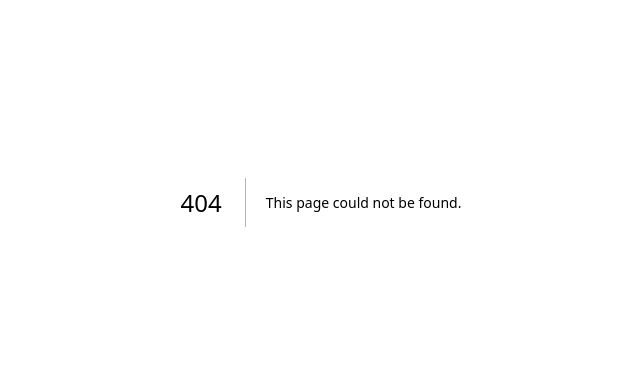
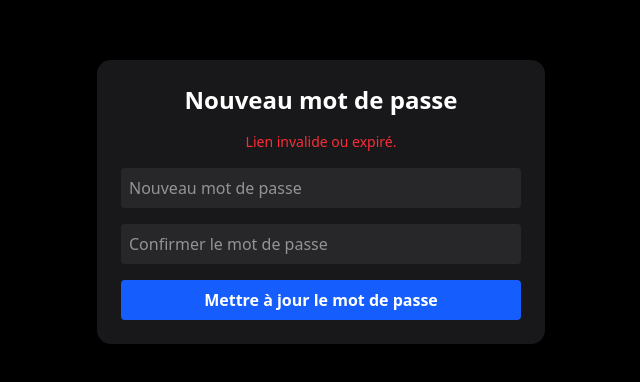
Before and after one commit to Sory-7564/my-omnia, a Next.js app: page /auth/reset-password in a window 1280 px wide. Before the commit this address had no page. Shown: the part 198-580 px from the top of the page, without its empty margins (319-959 px from the left). Built offline with nearby package versions, Linux system fonts and the light colour scheme; no server answers.

Commit message:
Create page.tsx

```diff
--- /dev/null
+++ b/src/app/auth/reset-password/page.tsx
@@ -0,0 +1,114 @@
+'use client'
+
+import { useEffect, useState } from 'react'
+import { useRouter } from 'next/navigation'
+import { supabase } from '@/lib/supabaseClient'
+
+export default function ResetPasswordPage() {
+  const router = useRouter()
+
+  const [password, setPassword] = useState('')
+  const [confirm, setConfirm] = useState('')
+  const [loading, setLoading] = useState(false)
+  const [checking, setChecking] = useState(true)
+  const [error, setError] = useState('')
+  const [success, setSuccess] = useState('')
+
+  // Vérifie la session venant du lien email
+  useEffect(() => {
+    const checkSession = async () => {
+      const { data } = await supabase.auth.getSession()
+
+      if (!data.session) {
+        setError('Lien invalide ou expiré.')
+      }
+
+      setChecking(false)
+    }
+
+    checkSession()
+  }, [])
+
+  const handleUpdatePassword = async (e: React.FormEvent) => {
+    e.preventDefault()
+    setError('')
+    setSuccess('')
+
+    if (password !== confirm) {
+      setError('Les mots de passe ne correspondent pas.')
+      return
+    }
+
+    setLoading(true)
+
+    const { error } = await supabase.auth.updateUser({
+      password,
+    })
+
+    if (error) {
+      setError(error.message)
+    } else {
+      setSuccess('Mot de passe mis à jour avec succès 🎉')
+
+      setTimeout(() => {
+        router.push('/auth/login')
+      }, 2000)
+    }
+
+    setLoading(false)
+  }
+
+  if (checking) {
+    return (
+      <div className="min-h-screen flex items-center justify-center text-white">
+        Vérification du lien...
+      </div>
+    )
+  }
+
+  return (
+    <div className="min-h-screen flex items-center justify-center bg-black text-white px-4">
+      <form
+        onSubmit={handleUpdatePassword}
+        className="w-full max-w-md bg-zinc-900 p-6 rounded-xl space-y-4"
+      >
+        <h2 className="text-2xl font-bold text-center">
+          Nouveau mot de passe
+        </h2>
+
+        {error && (
+          <p className="text-red-500 text-sm text-center">{error}</p>
+        )}
+        {success && (
+          <p className="text-green-500 text-sm text-center">{success}</p>
+        )}
+
+        <input
+          type="password"
+          placeholder="Nouveau mot de passe"
+          value={password}
+          onChange={e => setPassword(e.target.value)}
+          required
+          className="w-full p-2 rounded bg-zinc-800"
+        />
+
+        <input
+          type="password"
+          placeholder="Confirmer le mot de passe"
+          value={confirm}
+          onChange={e => setConfirm(e.target.value)}
+          required
+          className="w-full p-2 rounded bg-zinc-800"
+        />
+
+        <button
+          type="submit"
+          disabled={loading}
+          className="w-full py-2 bg-blue-600 rounded font-semibold disabled:opacity-50"
+        >
+          {loading ? 'Mise à jour...' : 'Mettre à jour le mot de passe'}
+        </button>
+      </form>
+    </div>
+  )
+}
```
